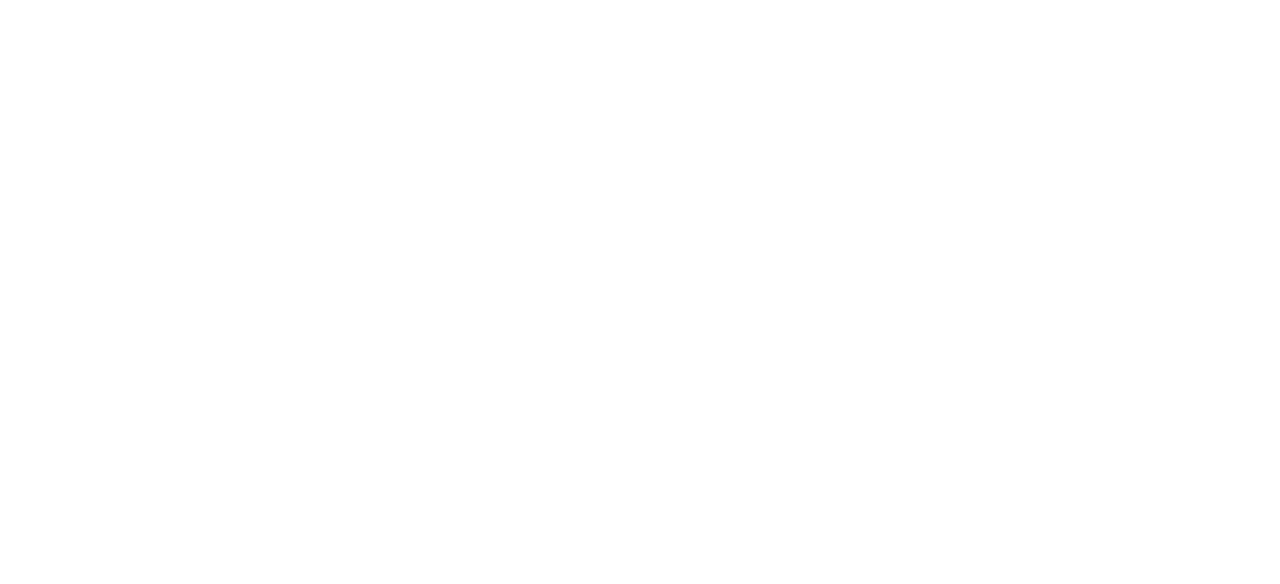
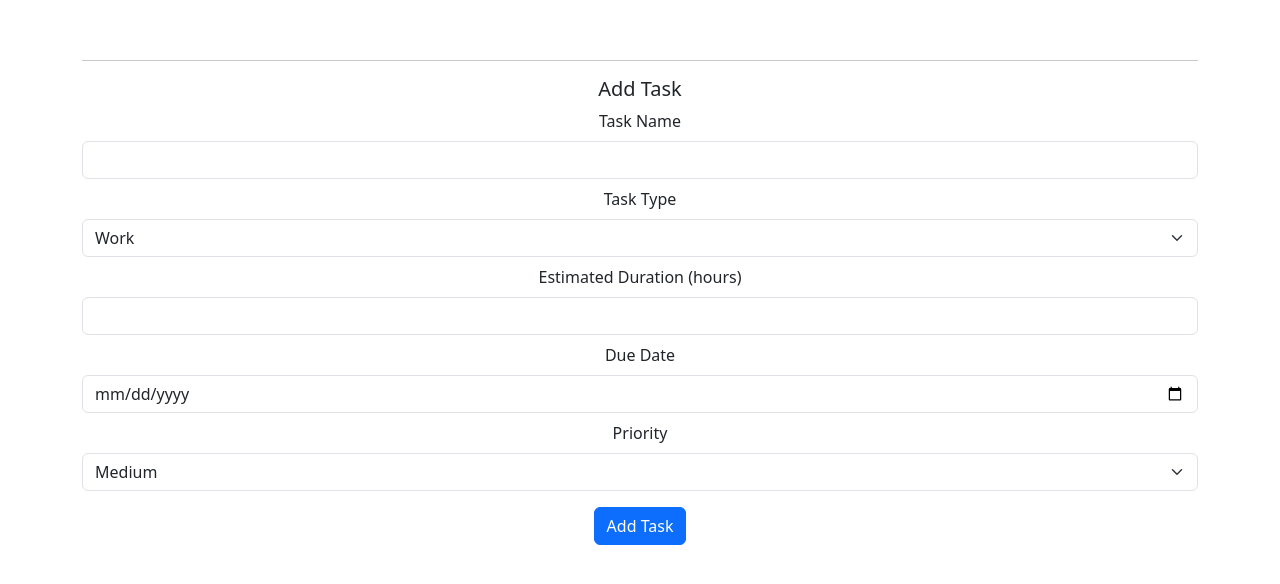
Before and after one commit to tanayvysyaraju/lifeboard, a React (Vite) app in the folder frontend/: page /CalendarPage in a window 1280 px wide. Before the commit this address had no page. Shown: the part 710-1294 px from the top of the page. Before the commit the page ends 800 px from the top, so only its background shows below. Built offline with nearby package versions, Linux system fonts and the light colour scheme.

Commit message:
developed calendar and adding tasks functionality

```diff
--- a/frontend/package.json
+++ b/frontend/package.json
@@ -11,7 +11,10 @@
   },
   "dependencies": {
     "bootstrap": "^5.3.6",
+    "date-fns": "^4.1.0",
     "react": "^19.1.0",
+    "react-big-calendar": "^1.19.2",
+    "react-bootstrap": "^2.10.10",
     "react-dom": "^19.1.0",
     "react-router-dom": "^7.6.0"
   },
--- a/frontend/src/App.jsx
+++ b/frontend/src/App.jsx
@@ -1,9 +1,7 @@
 import { useState } from 'react'
 import { Routes, Route } from 'react-router-dom';
 import WelcomePage from "./pages/WelcomePage.jsx"
-import FullScheduler from "./pages/fullscheduler.jsx"
-import PersonalScheduler from "./pages/personalscheduler.jsx"
-import FlexScheduler from "./pages/flexscheduler.jsx"
+import CalendarPage from "./pages/CalendarPage.jsx"
 import reactLogo from './assets/react.svg'
 import viteLogo from '/vite.svg'
 import './App.css'
@@ -15,9 +13,7 @@
     <div>
       <Routes>
         <Route path="/" element={<WelcomePage />} />
-        <Route path="/fullscheduler" element={<FullScheduler />} />
-        <Route path="/personalscheduler" element={<PersonalScheduler />} />
-        <Route path="/flexscheduler" element={<FlexScheduler />} />
+        <Route path="/CalendarPage" element={<CalendarPage />} />
       </Routes>
     </div>
   )
--- /dev/null
+++ b/frontend/src/components/CreateTaskForm.jsx
@@ -0,0 +1,83 @@
+import React, { useState } from 'react';
+import { Button, Form } from 'react-bootstrap';
+
+const CreateTaskForm = ({ onTaskAdd }) => {
+  const [name, setName] = useState('');
+  const [type, setType] = useState('work');
+  const [duration, setDuration] = useState('');
+  const [dueDate, setDueDate] = useState('');
+  const [priority, setPriority] = useState('Medium');
+
+  const handleSubmit = (e) => {
+    e.preventDefault();
+    const task = {
+      name,
+      type,
+      duration,
+      dueDate,
+      priority
+    };
+    onTaskAdd(task);
+    // reset form
+    setName('');
+    setType('work');
+    setDuration('');
+    setDueDate('');
+    setPriority('Medium');
+  };
+
+  return (
+    <Form onSubmit={handleSubmit} className="mb-4">
+      <h5>Add Task</h5>
+      <Form.Group className="mb-2">
+        <Form.Label>Task Name</Form.Label>
+        <Form.Control value={name} onChange={(e) => setName(e.target.value)} required />
+      </Form.Group>
+
+      <Form.Group className="mb-2">
+        <Form.Label>Task Type</Form.Label>
+        <Form.Select value={type} onChange={(e) => setType(e.target.value)} required>
+          <option value="work">Work</option>
+          <option value="personal">Personal</option>
+        </Form.Select>
+      </Form.Group>
+
+      <Form.Group className="mb-2">
+        <Form.Label>Estimated Duration (hours)</Form.Label>
+        <Form.Control
+          type="number"
+          min="0.25"
+          step="0.25"
+          value={duration}
+          onChange={(e) => setDuration(e.target.value)}
+          required
+        />
+      </Form.Group>
+
+      <Form.Group className="mb-2">
+        <Form.Label>Due Date</Form.Label>
+        <Form.Control
+          type="date"
+          value={dueDate}
+          onChange={(e) => setDueDate(e.target.value)}
+          required
+        />
+      </Form.Group>
+
+      <Form.Group className="mb-3">
+        <Form.Label>Priority</Form.Label>
+        <Form.Select value={priority} onChange={(e) => setPriority(e.target.value)}>
+          <option>Low</option>
+          <option>Medium</option>
+          <option>High</option>
+        </Form.Select>
+      </Form.Group>
+
+      <Button variant="primary" type="submit">
+        Add Task
+      </Button>
+    </Form>
+  );
+};
+
+export default CreateTaskForm;
--- /dev/null
+++ b/frontend/src/components/MyCalendar.jsx
@@ -0,0 +1,46 @@
+// MyCalendar.jsx
+import React, { useState } from 'react'
+import {
+  Calendar,
+  Views,
+} from 'react-big-calendar'
+import withDragAndDrop from 'react-big-calendar/lib/addons/dragAndDrop'
+import 'react-big-calendar/lib/css/react-big-calendar.css'
+import 'react-big-calendar/lib/addons/dragAndDrop/styles.css'
+import localizer from './calendarLocalizer' // your dateFnsLocalizer setup
+
+const DnDCalendar = withDragAndDrop(Calendar)
+
+const MyCalendar = () => {
+  const [events, setEvents] = useState([
+    {
+      title: 'Team Meeting',
+      start: new Date(),
+      end: new Date(new Date().getTime() + 60 * 60 * 1000),
+    },
+  ])
+
+  const handleEventDrop = ({ event, start, end }) => {
+    const updatedEvents = events.map(e =>
+      e === event ? { ...e, start, end } : e
+    )
+    setEvents(updatedEvents)
+  }
+
+  return (
+    <div className="container mt-4" style={{ height: '80vh' }}>
+      <DnDCalendar
+        localizer={localizer}
+        events={events}
+        onEventDrop={handleEventDrop}
+        resizable
+        defaultView={Views.WEEK}
+        startAccessor="start"
+        endAccessor="end"
+        style={{ backgroundColor: 'white' }}
+      />
+    </div>
+  )
+}
+
+export default MyCalendar
--- /dev/null
+++ b/frontend/src/components/calendarLocalizer.js
@@ -0,0 +1,20 @@
+import { dateFnsLocalizer } from 'react-big-calendar'
+import format from 'date-fns/format'
+import parse from 'date-fns/parse'
+import startOfWeek from 'date-fns/startOfWeek'
+import getDay from 'date-fns/getDay'
+import enUS from 'date-fns/locale/en-US'
+
+const locales = {
+  'en-US': enUS,
+}
+
+const localizer = dateFnsLocalizer({
+  format,
+  parse,
+  startOfWeek,
+  getDay,
+  locales,
+})
+
+export default localizer
--- /dev/null
+++ b/frontend/src/pages/CalendarPage.jsx
@@ -0,0 +1,52 @@
+import React, { useState } from 'react';
+import MyCalendar from '../components/MyCalendar';
+import CreateTaskForm from '../components/CreateTaskForm';
+import { Button, ListGroup } from 'react-bootstrap';
+
+const CalendarPage = () => {
+  const [tasksToSchedule, setTasksToSchedule] = useState([]);
+  const [scheduledTasks, setScheduledTasks] = useState([]); // for AI to fill later
+
+  const handleTaskAdd = (task) => {
+    setTasksToSchedule(prev => [...prev, task]);
+  };
+
+  const handleGenerateSchedule = () => {
+    // This is where you'll send tasksToSchedule to Flask backend for scheduling via OpenAI
+    console.log("Sending to AI:", tasksToSchedule);
+    // Simulate AI response:
+    // setScheduledTasks(responseFromAI);
+    setTasksToSchedule([]); // clear waiting list after "submission"
+  };
+
+  return (
+    <div className="container mt-4">
+      <h3 className="mb-4">Your Smart Schedule</h3>
+
+      <MyCalendar events={scheduledTasks} />
+
+      <hr />
+
+      <CreateTaskForm onTaskAdd={handleTaskAdd} />
+
+      {tasksToSchedule.length > 0 && (
+        <>
+          <h5>🕓 Waiting to be added to Calendar:</h5>
+          <ListGroup className="mb-3">
+            {tasksToSchedule.map((task, idx) => (
+              <ListGroup.Item key={idx}>
+                <strong>{task.name}</strong> — {task.type} | {task.duration}h | Due: {task.dueDate} | Priority: {task.priority}
+              </ListGroup.Item>
+            ))}
+          </ListGroup>
+
+          <Button variant="success" onClick={handleGenerateSchedule}>
+            Generate Schedule
+          </Button>
+        </>
+      )}
+    </div>
+  );
+};
+
+export default CalendarPage;
--- a/frontend/src/pages/WelcomePage.jsx
+++ b/frontend/src/pages/WelcomePage.jsx
@@ -8,10 +8,7 @@
 
   const handleSubmit = (e) => {
     e.preventDefault();
-
-    if (userType === "fullwork") window.location.href = "/fullscheduler";
-    else if (userType === "flexwork") window.location.href = "/flexscheduler";
-    else if (userType === "personalwork") window.location.href = "/personalscheduler";
+    window.location.href = "/CalendarPage";
   };
 
   return (
@@ -33,22 +30,6 @@
             onChange={(e) => setName(e.target.value)}
             required
           />
-        </div>
-
-        <div className="mb-4">
-          <label htmlFor="userType" className="form-label"><strong>User Type:</strong></label>
-          <select
-            id="userType"
-            className="form-select"
-            value={userType}
-            onChange={(e) => setUserType(e.target.value)}
-            required
-          >
-            <option value="">Select...</option>
-            <option value="fullwork">Work 9–5 + personal life</option>
-            <option value="personalwork">Personal scheduler only</option>
-            <option value="flexwork">Work scheduler only</option>
-          </select>
         </div>
 
         <div className="mb-3">
--- a/frontend/src/pages/fullscheduler.jsx
+++ /dev/null
@@ -1,9 +0,0 @@
-import React from 'react'
-
-const fullscheduler = () => {
-  return (
-    <div>fullscheduler</div>
-  )
-}
-
-export default fullscheduler
```
Also changed, not shown: 1 other file (tests, documents, lock files or other folders).
